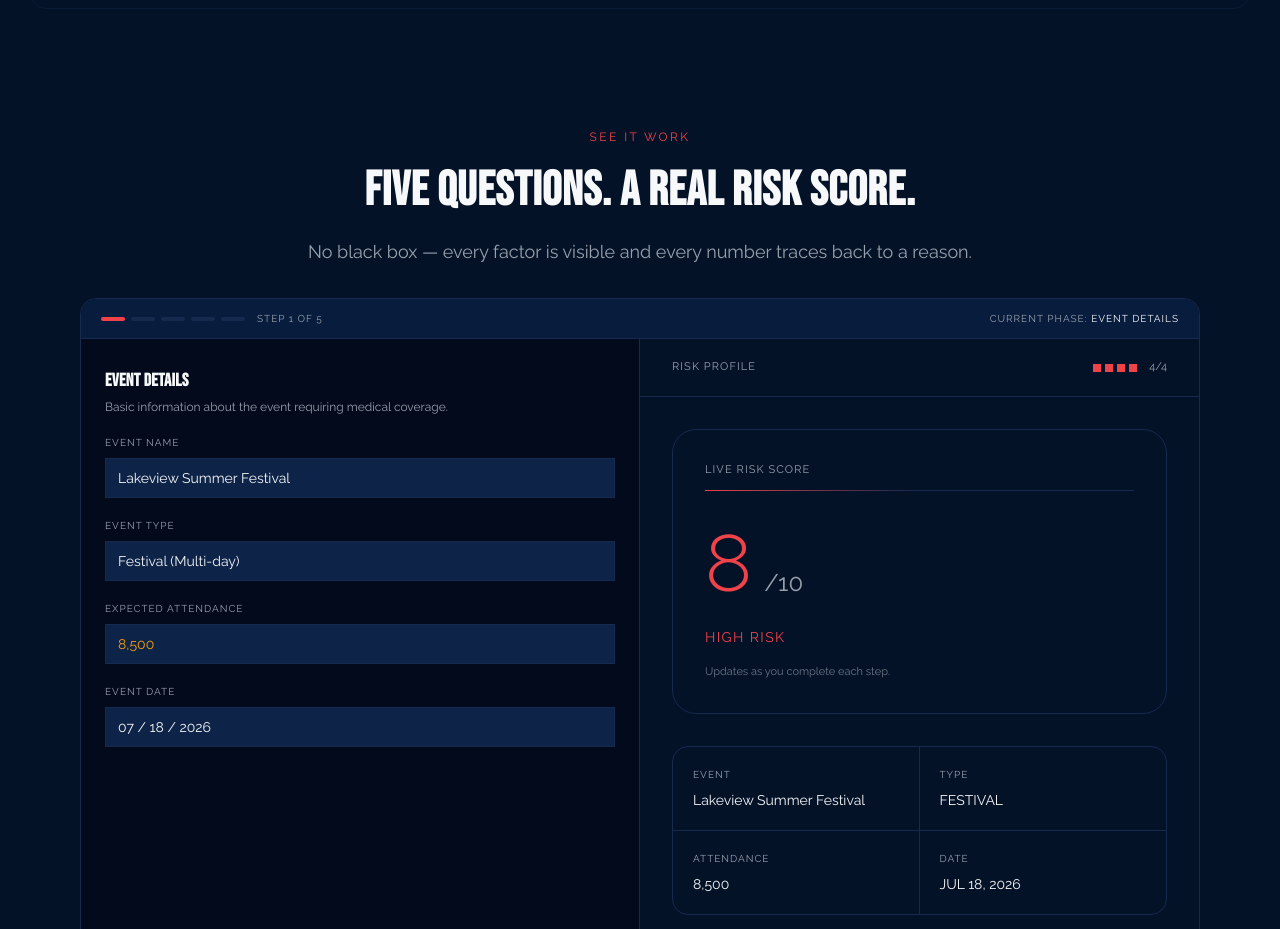
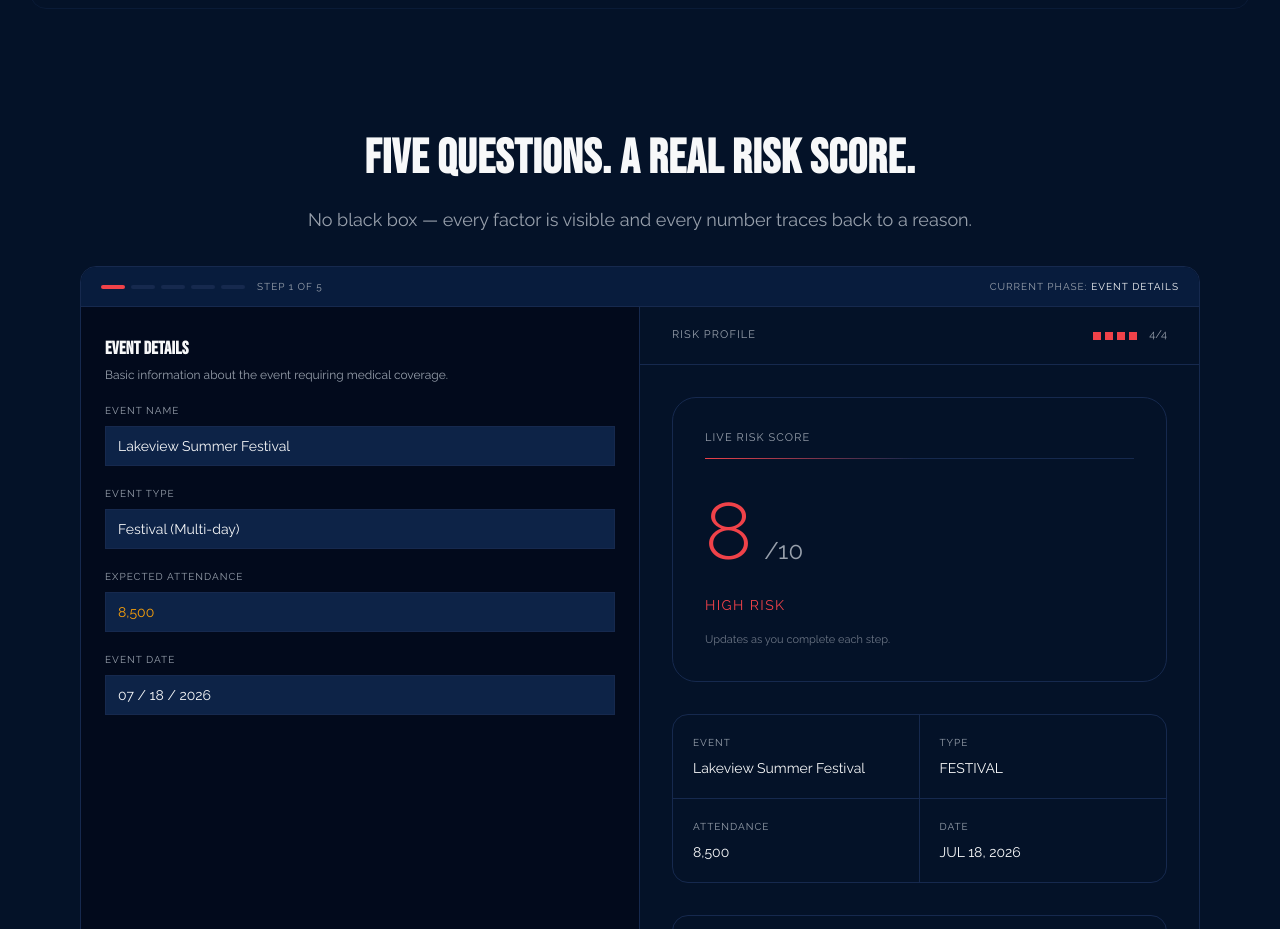
Before and after one commit to AaryanSajwani/standby, a Next.js app: page / in a window 1280 px wide. Shown: the part 881-1810 px from the top of the page. Built offline with nearby package versions, Linux system fonts and the light colour scheme; no server answers.

Commit message:
Drop "See it work" eyebrow above the live-assessment heading
Co-Authored-By: Claude Opus 4.8 <noreply@anthropic.com>
Claude-Session: https://claude.ai/code/session_019VcdmKXbWkUAqye9Uk31wv

```diff
--- a/components/landing/live-assessment.tsx
+++ b/components/landing/live-assessment.tsx
@@ -23,7 +23,6 @@ export function LiveAssessment() {
   return (
     <section className="w-full px-5 flex flex-col items-center gap-8 py-8 md:py-14">
       <div className="flex flex-col items-center gap-4 max-w-[720px] text-center">
-        <span className="font-mono text-xs uppercase tracking-[0.2em] text-primary">See it work</span>
         <h2 className="text-foreground text-3xl md:text-5xl font-semibold leading-tight">
           Five questions. A real risk score.
         </h2>
```
